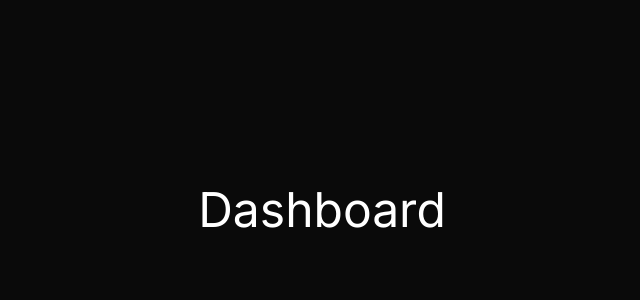
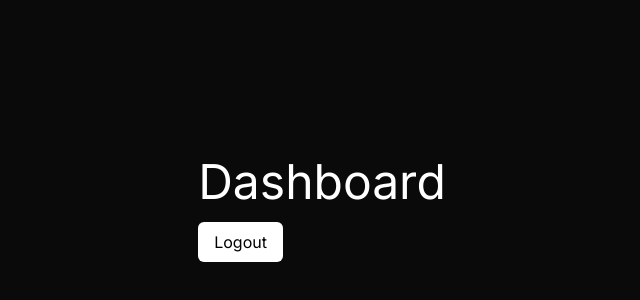
Before and after one commit to AlexArmendariz03/nextjs-prisma-login, a Next.js app: page /dashboard in a window 1280 px wide. Shown: the part 134-434 px from the top of the page, without its empty margins (318-958 px from the left). Built offline with nearby package versions, Linux system fonts and the light colour scheme.

Commit message:
middelware for autenttcation redirect a signin page add new next config not conflicts

```diff
--- a/next.config.mjs
+++ b/next.config.mjs
@@ -1,11 +1,13 @@
 /** @type {import('next').NextConfig} */
 const nextConfig = {
-  experimental: {
-    appDir:true,
-  },
-  webpack:(config) => {
-    config.externals = [...config.externals]
-    return config
+  webpack: (config, { isServer }) => {
+    config.externals = config.externals || [];
+    if (isServer) {
+      config.externals.push(
+        /^(pg|sqlite3|sequelize)$/
+      );
+    }
+    return config;
   }
 };
 
--- a/src/app/dashboard/page.js
+++ b/src/app/dashboard/page.js
@@ -1,9 +1,17 @@
-
+"use client"
+import { signOut} from "next-auth/react";
 
 export default function Dashboard(){
   return(
-    <section class="h-[calc(100vh-7rem)] flex justify-center items-center">
-      <h1 class="text-white text-5xl">Dashboard</h1>
+    <section className="h-[calc(100vh-7rem)] flex justify-center items-center">
+      <div>
+        <h1 className="text-white text-5xl">Dashboard</h1>
+        <button
+          className="bg-white text-black px-4 py-2 rounded-md mt-4"
+          onClick={() => signOut()}>
+          Logout
+        </button>
+      </div>
     </section>
   )
 }
--- /dev/null
+++ b/src/middleware.js
@@ -0,0 +1,3 @@
+export { default } from "next-auth/middleware"
+
+export const config = { matcher: ["/dashboard"] }
```
